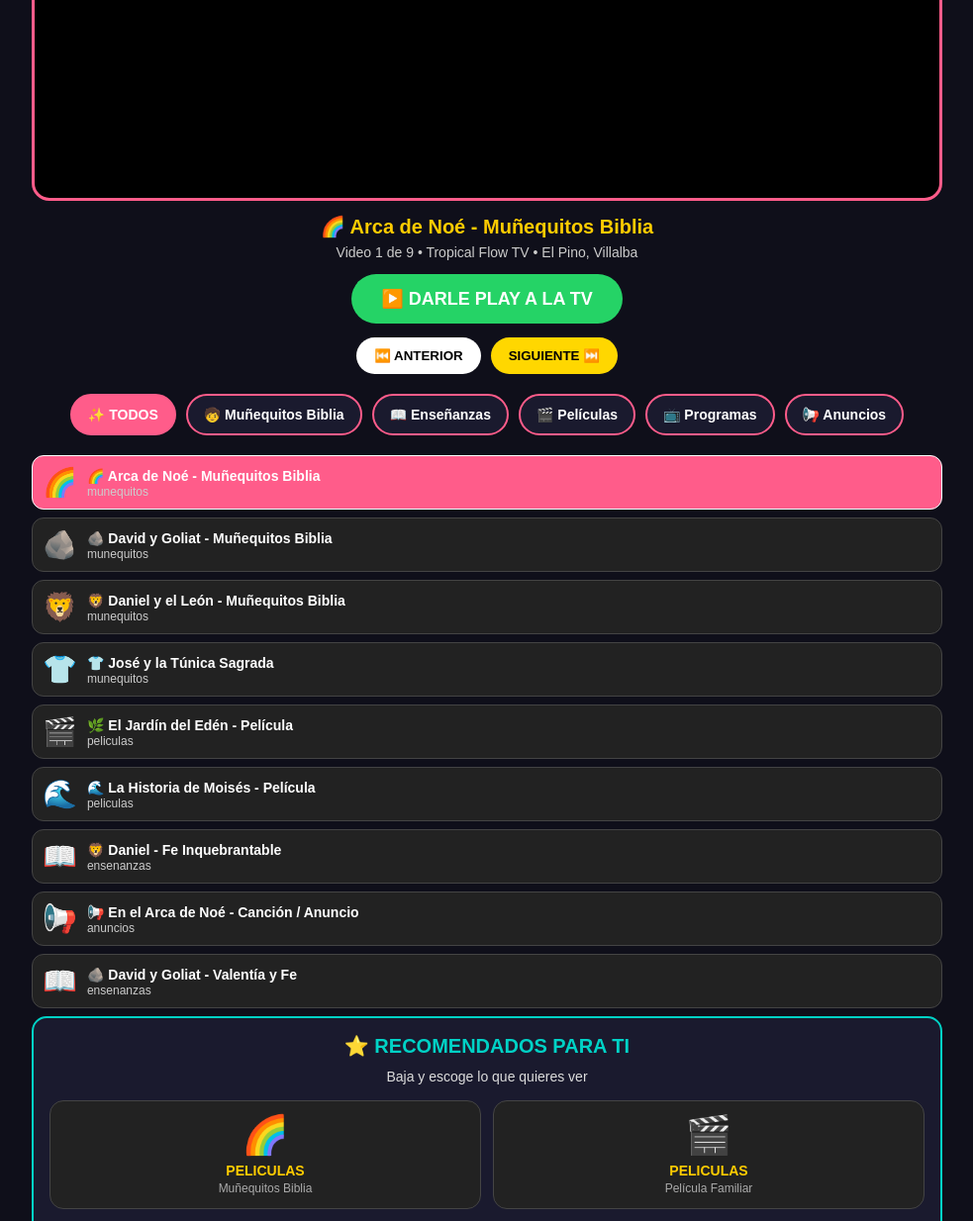
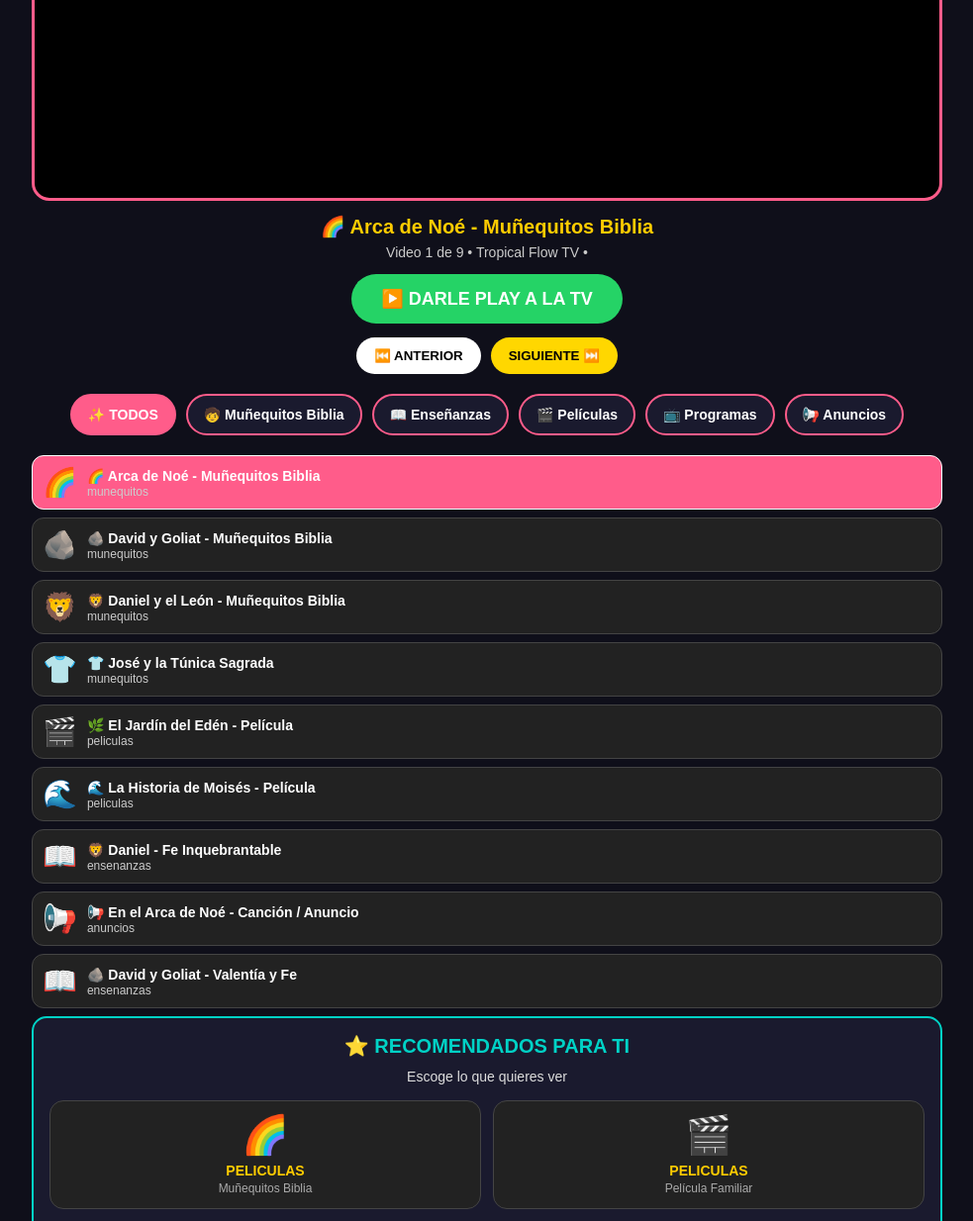
Before and after one commit to cartajo/-tropicalflow, a plain HTML site: page tv.html in a window 1280 px wide. Shown: the part 256-1490 px from the top of the page at 99% size, without its empty margins (148-1131 px from the left). Drawn offline with Linux system fonts and the light colour scheme.

Commit message:
Update video description and recommendations text

```diff
--- a/tv.html
+++ b/tv.html
@@ -55,7 +55,7 @@
 <div class="section">
   <div class="video-box"><div id="player"></div></div>
   <h2 class="titulo-video" id="ahoraSuena">🌈 Arca de Noé - Muñequitos Biblia</h2>
-  <p class="sub-video">Video <span id="numero">1</span> de <span id="total"></span> • Tropical Flow TV • El Pino, Villalba</p>
+  <p class="sub-video">Video <span id="numero">1</span> de <span id="total"></span> • Tropical Flow TV •</p>
   <button class="btn-play" onclick="darPlay()">▶️ DARLE PLAY A LA TV</button>
   <div class="controles">
     <button class="btn-ant" onclick="anterior()">⏮️ ANTERIOR</button>
@@ -75,7 +75,7 @@
 
   <div class="card">
     <h3>⭐ RECOMENDADOS PARA TI</h3>
-    <p>Baja y escoge lo que quieres ver</p>
+    <p> Escoge lo que quieres ver</p>
     <div class="recomendados">
       <div class="rec" onclick="verVideo(0)"><span>🌈</span><b>PELICULAS</b><small>Muñequitos Biblia</small></div>
       <div class="rec" onclick="verVideo(4)"><span>🎬</span><b> PELICULAS</b><small>Película Familiar</small></div>
```
